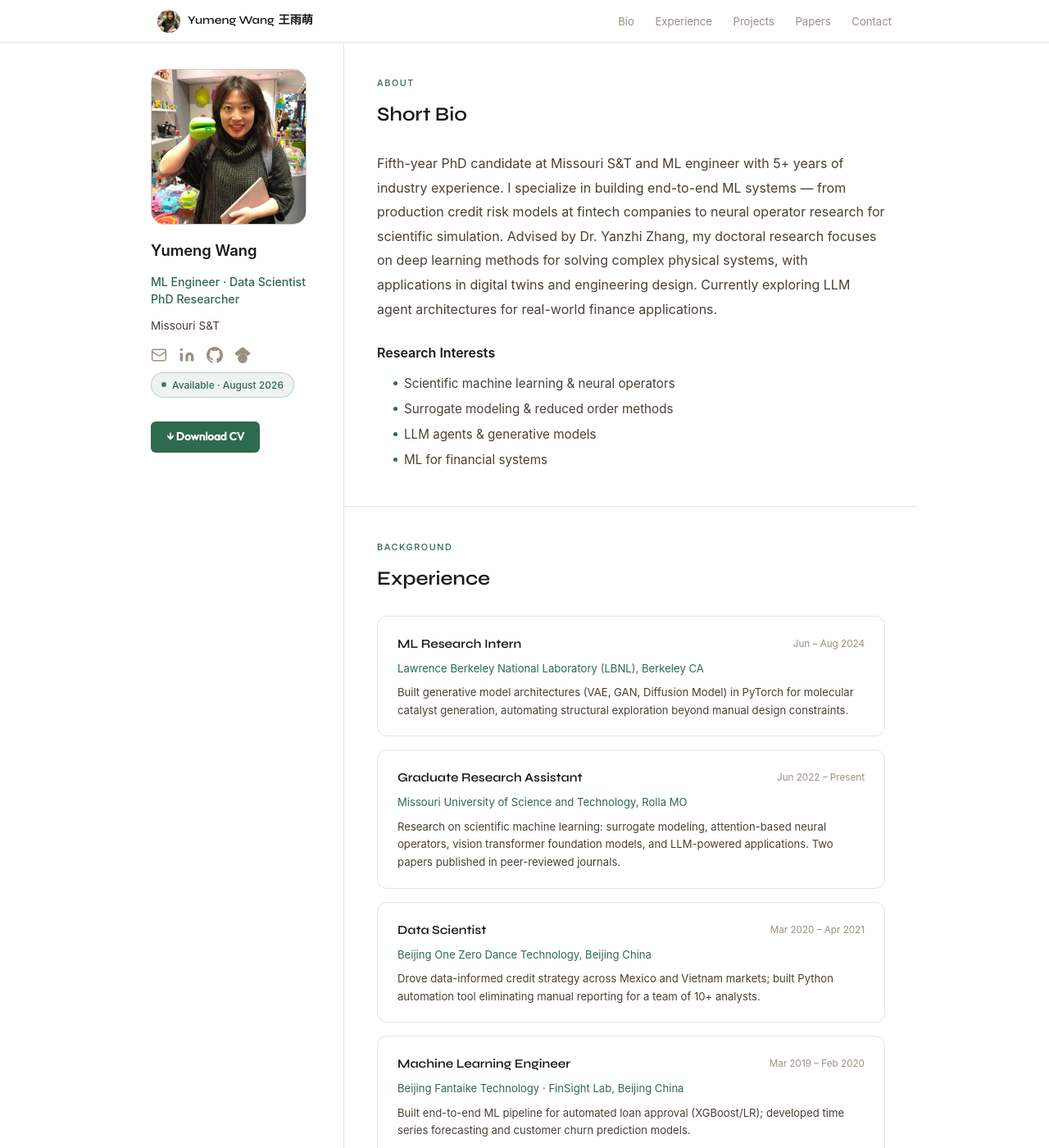
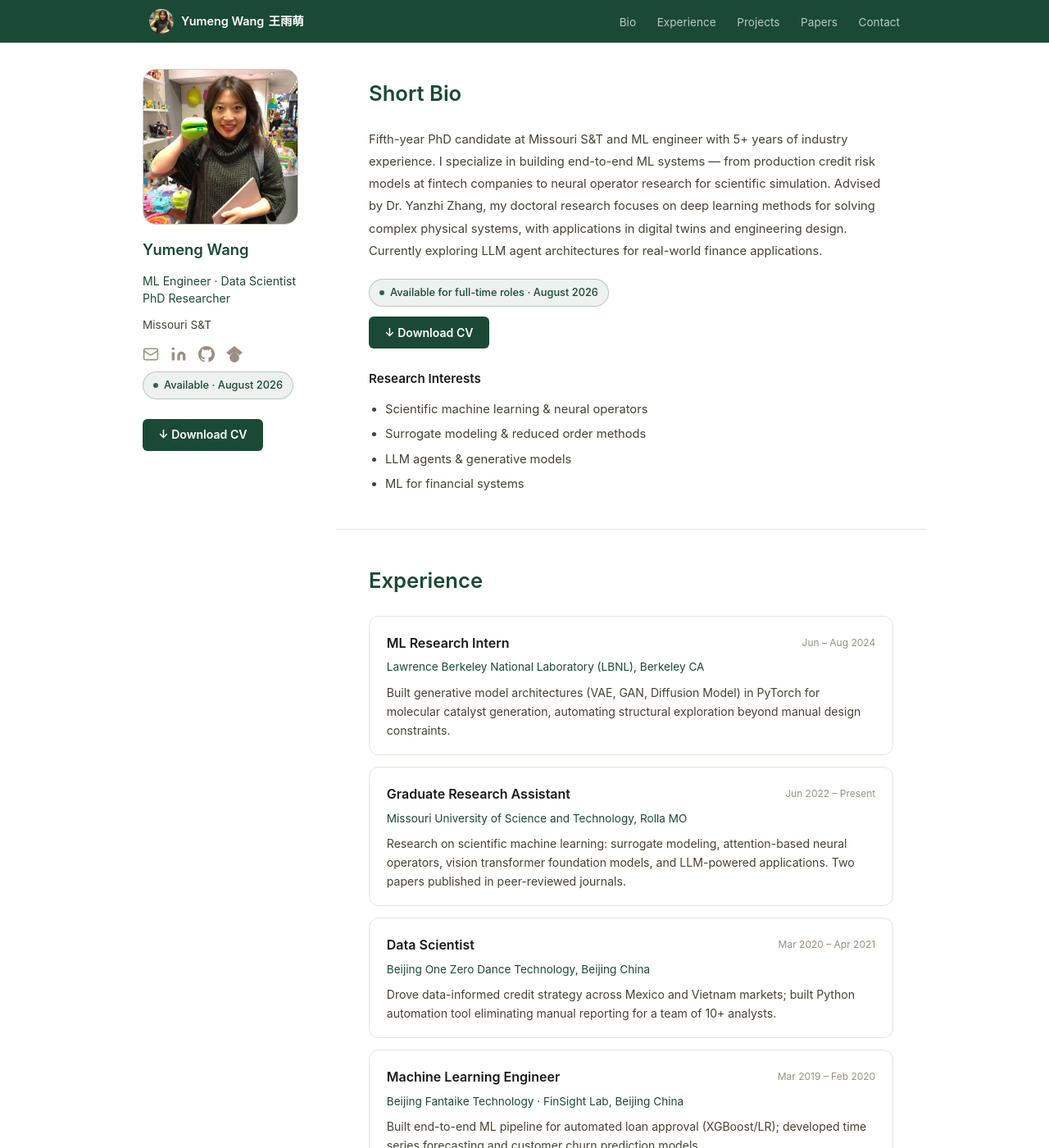
Before and after one commit to YumengWang0/YumengWang0.github.io, a Jekyll site: the page built from index.md, in a window 1280 px wide and 1400 px high. Shown: the whole window at 82% size. Built offline with Jekyll 4.4.1, drawn with Linux system fonts in a browser that asks for light colours; some of the changed text lies outside the part shown.

Commit message:
Revise the index, navigation

```diff
--- a/assets/css/style.css
+++ b/assets/css/style.css
@@ -1,34 +1,29 @@
 :root {
   --bg:         #ffffff;
-  --bg-nav:     #ffffff;
+  --bg-nav:     #1a4a35;
   --bg-card:    #ffffff;
-  --accent:     #2d6a4f;
-  --accent-dim: rgba(45,106,79,0.08);
-  --accent-bdr: rgba(45,106,79,0.25);
+  --accent:     #1a4a35;
+  --accent-dim: rgba(26,74,53,0.08);
+  --accent-bdr: rgba(26,74,53,0.25);
   --text-1:     #1a1a1a;
   --text-2:     #4a4035;
   --text-3:     #9b8f82;
   --border:     #e8e4de;
   --border-2:   #d4cdc4;
-  --green:      #2d6a4f;
-  --green-dim:  rgba(45,106,79,0.08);
-  --green-bdr:  rgba(45,106,79,0.25);
   --r:          12px;
-  --max-w:      960px;
+  --max-w:      980px;
+  --nav-h:      52px;
 }
 
 *, *::before, *::after { margin:0; padding:0; box-sizing:border-box; }
 html { scroll-behavior:smooth; }
-
 h1 { display:none !important; }
-.page-title { display:none !important; }
-.site-title { display:none !important; }
 
 body {
-  background: var(--bg) !important;
-  color: var(--text-1) !important;
-  font-family: -apple-system, BlinkMacSystemFont, 'Segoe UI', Arial, sans-serif !important;
-  font-size: 17px !important;
+  background: var(--bg);
+  color: var(--text-1);
+  font-family: -apple-system, BlinkMacSystemFont, 'Segoe UI', Arial, sans-serif;
+  font-size: 16px;
   line-height: 1.75;
   -webkit-font-smoothing: antialiased;
 }
@@ -37,310 +32,183 @@ a:hover { opacity: 0.75; }
 
 /* NAV */
 nav {
-  position: sticky !important; top:0; z-index:100;
-  height: 52px;
-  background: var(--bg-nav) !important;
-  border-bottom: 0.5px solid var(--border);
+  position: sticky; top:0; z-index:100;
+  height: var(--nav-h);
+  background: var(--bg-nav);
+  border-bottom: none;
 }
 .nav-inner {
   max-width: var(--max-w); margin:0 auto;
   height:100%; padding:0 2rem;
-  display:flex !important; align-items:center; justify-content:space-between;
+  display:flex; align-items:center; justify-content:space-between;
 }
 .nav-left { display:flex; align-items:center; gap:9px; }
 .nav-avatar {
-  width:28px; height:28px; border-radius:50%;
-  background: #1a1a1a; overflow:hidden;
+  width:30px; height:30px; border-radius:50%;
+  background: #111; overflow:hidden;
   display:flex; align-items:center; justify-content:center;
-  font-size:10px; font-weight:600; color: #ffffff;
-  flex-shrink:0;
+  font-size:10px; font-weight:600; color:#fff; flex-shrink:0;
 }
 .nav-avatar img { width:100%; height:100%; object-fit:cover; }
-.nav-logo {
-  font-family: 'Syne', sans-serif !important;
-  font-size: 0.88rem !important; font-weight:600 !important;
-  color: var(--text-1) !important;
-}
-.nav-logo-cn {
-  font-size: 0.88rem !important; font-weight:600 !important;
-  color: var(--text-1) !important; margin-left:0.1rem;
-}
-.nav-links { display:flex !important; gap:1.6rem; list-style:none !important; }
-.nav-links a {
-  color: var(--text-3) !important; font-size:0.82rem !important;
-  transition:color 0.2s; text-decoration:none !important;
-}
-.nav-links a:hover,
-.nav-links a.active { color: var(--accent) !important; opacity:1; font-weight:500; }
+.nav-logo { font-size:0.9rem; font-weight:600; color:#fff; }
+.nav-logo-cn { font-size:0.9rem; font-weight:600; color:#fff; margin-left:0.1rem; }
+.nav-links { display:flex; gap:1.6rem; list-style:none; }
+.nav-links a { color:rgba(255,255,255,0.7); font-size:0.85rem; transition:color 0.2s; text-decoration:none; }
+.nav-links a:hover, .nav-links a.active { color:#fff; opacity:1; }
 
-/* LAYOUT */
-.container { max-width:var(--max-w); margin:0 auto; padding:0 2rem; }
-.page-section { padding:4rem 0; }
-.page-section + .page-section { border-top:0.5px solid var(--border); }
-.section-label {
-  font-size:0.68rem; font-weight:500;
-  letter-spacing:0.14em; text-transform:uppercase;
-  color:var(--accent); margin-bottom:0.5rem;
-}
-h2 {
-  font-family:'Syne', sans-serif !important;
-  font-size:1.5rem !important; font-weight:600 !important;
-  color:var(--text-1) !important; margin-bottom:1.75rem;
-  display:block !important;
-}
-
-/* AVAILABLE BADGE */
-.available-badge {
-  display:inline-flex; align-items:center; gap:7px;
-  background:var(--green-dim); border:1px solid var(--green-bdr);
-  color:var(--green); font-size:0.75rem; font-weight:500;
-  padding:4px 12px; border-radius:20px; margin-bottom:1.1rem;
-}
-.available-dot {
-  width:6px; height:6px; border-radius:50%; background:var(--green);
-  animation:pulse 2s ease-in-out infinite;
-}
-@keyframes pulse { 0%,100%{opacity:1} 50%{opacity:0.35} }
-
-/* BUTTONS */
-.btn-outline {
-  display:inline-flex; align-items:center; gap:5px;
-  border:1px solid var(--border-2); color:var(--text-1) !important;
-  font-size:0.8rem; font-weight:400;
-  padding:0.35rem 0.85rem; border-radius:6px;
-  background:var(--bg-nav);
-  transition:border-color 0.2s; font-family:'Outfit',sans-serif;
-  text-decoration:none !important;
-}
-.btn-outline:hover { border-color:var(--accent); opacity:1; }
-.btn-primary {
-  display:inline-flex; align-items:center; gap:6px;
-  background:var(--accent); color:#fff !important;
-  font-size:0.85rem; font-weight:600;
-  padding:0.45rem 1.2rem; border-radius:6px;
-  transition:opacity 0.2s; font-family:'Outfit',sans-serif;
-  text-decoration:none !important;
-}
-.btn-primary:hover { opacity:0.85; }
-
-/* TAGS */
-.tag-group { display:flex; flex-wrap:wrap; gap:6px; margin-top:0.5rem; }
-.tag {
-  font-size:0.71rem; padding:3px 10px; border-radius:4px;
-  background:var(--accent-dim); color:var(--accent);
-  border:1px solid var(--accent-bdr);
-}
-
-/* CARDS */
-.card {
-  background:var(--bg-card); border:0.5px solid var(--border);
-  border-radius:var(--r); padding:1.25rem 1.5rem;
-  margin-bottom:1rem; transition:border-color 0.25s;
-}
-.card:hover { border-color:var(--accent-bdr); }
-
-/* HERO */
-.hero { padding:4rem 0 3rem; }
-.hero-grid {
-  display:grid; grid-template-columns:240px 1fr;
-  gap:3rem; align-items:start;
-}
-.hero-left {
-  display:flex; flex-direction:column;
-  align-items:flex-start; gap:0.7rem; text-align:left;
-}
-.hero-photo {
-  width:190px; height:190px; border-radius:16px;
-  object-fit:cover; border:1.5px solid var(--border-2); display:block;
-}
-.social-icons {
-  display:flex; flex-direction:row; gap:12px; margin-top:0.25rem;
-}
-.social-icons a {
-  color:var(--text-3); transition:color 0.2s;
-  display:flex; align-items:center;
-}
-.social-icons a:hover { color:var(--accent); opacity:1; }
-
-/* RESEARCH INTERESTS */
-.research-interests { margin-top:1rem; }
-.ri-title { font-size:0.78rem; font-weight:600; color:var(--text-1); margin-bottom:0.4rem; }
-.ri-list { list-style:none; padding:0; }
-.ri-list li {
-  font-size:0.78rem; color:var(--text-2);
-  padding:3px 0; display:flex; align-items:center; gap:8px;
-}
-.ri-list li::before {
-  content:''; width:5px; height:5px; border-radius:50%;
-  background:var(--accent); flex-shrink:0;
-}
-.hero-name {
-  font-size:1.15rem;
-  font-weight:600; color:var(--text-1) !important;
-}
-.hero-role { font-size:0.88rem; color:var(--accent); font-weight:500; line-height:1.5; }
-.hero-affil { font-size:0.85rem; color:var(--text-2); }
-.social-icons { display:flex; flex-direction:row; gap:14px; margin-top:0.35rem; }
-.social-icons a { color:var(--text-3); transition:color 0.2s; display:flex; align-items:center; }
-.social-icons a:hover { color:var(--accent); opacity:1; }
-.social-btns { display:flex; flex-direction:row; justify-content:flex-start; gap:6px; flex-wrap:wrap; }
-.social-btns .btn-outline { padding:0.3rem 0.7rem; font-size:0.75rem; }
-
-.hero-subtitle { color:var(--accent); font-size:1.1rem; font-weight:600; margin-bottom:0.85rem; }
-.hero-bio { color:var(--text-2); font-size:1rem; line-height:1.85; margin-bottom:1.25rem; }
-.hero-actions { display:flex; flex-wrap:wrap; gap:8px; margin-top:0.75rem; margin-bottom:0; }
-
-.research-interests { margin-top:1.25rem; margin-bottom:1rem; }
-.ri-title { font-size:1rem; font-weight:600; color:var(--text-1); margin-bottom:0.5rem; }
-.ri-list { list-style:disc; padding-left:1.25rem; }
-.ri-list li { font-size:0.95rem; color:var(--text-2); padding:3px 0; line-height:1.65; }
-
-/* NEWS */
-.news-list { display:flex; flex-direction:column; gap:0.85rem; }
-.news-item { display:grid; grid-template-columns:76px 1fr; gap:1rem; font-size:0.875rem; }
-.news-date { color:var(--accent); font-weight:500; font-size:0.78rem; padding-top:2px; white-space:nowrap; }
-.news-text { color:var(--text-2); line-height:1.65; }
-.news-text em { color:var(--text-1); font-style:normal; font-weight:500; }
-.news-award { color:var(--accent); font-weight:500; }
-
-/* PAPERS */
-.pub-title { font-weight:500; font-size:0.95rem; color:var(--text-1); margin-bottom:0.3rem; line-height:1.5; }
-.pub-venue { font-size:0.8rem; color:var(--accent); margin-bottom:0.2rem; }
-.pub-authors { font-size:0.78rem; color:var(--text-3); margin-bottom:0.75rem; }
-.pub-me { color:var(--text-2); font-weight:500; }
-
-/* EXPERIENCE */
-.exp-header { display:grid; grid-template-columns:1fr auto; gap:1rem; align-items:start; margin-bottom:0.35rem; }
-.exp-role { font-family:'Syne',sans-serif; font-size:0.95rem; font-weight:600; color:var(--text-1); }
-.exp-company { font-size:0.82rem; color:var(--accent); margin-bottom:0.45rem; }
-.exp-date { font-size:0.73rem; color:var(--text-3); white-space:nowrap; padding-top:3px; }
-.exp-desc { font-size:0.82rem; color:var(--text-2); line-height:1.65; }
-
-/* EDUCATION */
-.edu-item {
-  display:grid; grid-template-columns:1fr auto; gap:1rem;
-  padding-bottom:1.25rem; margin-bottom:1.25rem;
-  border-bottom:0.5px solid var(--border);
-}
-.edu-item:last-child { border-bottom:none; margin-bottom:0; padding-bottom:0; }
-.edu-degree { font-weight:500; font-size:0.95rem; color:var(--text-1); margin-bottom:0.15rem; }
-.edu-school { font-size:0.82rem; color:var(--accent); margin-bottom:0.2rem; }
-.edu-note { font-size:0.78rem; color:var(--text-2); }
-.edu-date { font-size:0.73rem; color:var(--text-3); white-space:nowrap; padding-top:3px; }
-
-/* PROJECTS */
-.proj-grid { display:grid; grid-template-columns:1fr 1fr; gap:1.25rem; }
-.card-body { padding:1rem 1.25rem; }
-.tag-row { display:flex; flex-wrap:wrap; gap:5px; margin-bottom:0.6rem; }
-.proj-img {
-  width:100%; height:160px; overflow:hidden;
-  border-bottom:0.5px solid var(--border);
-  background:var(--bg); display:flex; align-items:center; justify-content:center;
-}
-.proj-img-fill { width:100%; height:100%; object-fit:cover; }
-.pub-img {
-  width:100%; height:180px; overflow:hidden;
-  border-bottom:0.5px solid var(--border);
-  background:var(--bg); display:flex; align-items:center; justify-content:center;
-}
-.proj-title { font-family:'Syne',sans-serif; font-size:0.95rem; font-weight:600; color:var(--text-1); margin-bottom:0.3rem; }
-.proj-tech { font-size:0.78rem; color:var(--accent); margin-bottom:0.5rem; }
-.proj-desc { font-size:0.82rem; color:var(--text-2); line-height:1.65; margin-bottom:0.75rem; }
-.card-links {
-  display:flex; gap:1rem; padding-top:0.75rem;
-  border-top:0.5px solid var(--border); margin-top:0.75rem;
-}
-.card-link {
-  font-size:0.78rem; color:var(--text-3) !important;
-  display:flex; align-items:center; gap:4px;
-  transition:color 0.2s; text-decoration:none !important;
-}
-.card-link:hover { color:var(--accent) !important; opacity:1; }
-
-/* CONTACT */
-.contact-intro { color:var(--text-2); font-size:0.9rem; margin-bottom:1.5rem; max-width:540px; }
-.contact-btns { display:flex; gap:0.75rem; flex-wrap:wrap; }
-
-/* FOOTER */
-footer {
-  border-top:0.5px solid var(--border);
-  padding:2rem 0; text-align:center;
-  font-size:0.78rem; color:var(--text-3);
-  background:var(--bg-nav);
-}
-
-/* RESPONSIVE */
-@media (max-width:640px) {
-  .hero-grid { grid-template-columns:1fr; gap:2rem; }
-  .exp-header, .edu-item { grid-template-columns:1fr; }
-  .exp-date, .edu-date { display:none; }
-  .proj-grid { grid-template-columns:1fr; }
-}
-
-/* ── PAGE LAYOUT: STICKY SIDEBAR ── */
+/* PAGE LAYOUT */
 .page-layout {
   display: grid;
   grid-template-columns: 260px 1fr;
-  min-height: calc(100vh - 52px);
   max-width: var(--max-w);
   margin: 0 auto;
+  min-height: calc(100vh - var(--nav-h));
 }
 
 .sticky-sidebar {
   position: sticky;
-  top: 52px;
-  height: calc(100vh - 52px);
+  top: var(--nav-h);
+  height: calc(100vh - var(--nav-h));
   overflow-y: auto;
   padding: 2rem 1.5rem;
-  border-right: 0.5px solid var(--border);
   display: flex;
   flex-direction: column;
   align-items: flex-start;
   gap: 0.7rem;
 }
 
-.scroll-content {
-  padding: 0;
-  min-width: 0;
-}
+.scroll-content { min-width:0; }
 
 .content-section {
   padding: 2.5rem 2.5rem;
   border-bottom: 0.5px solid var(--border);
 }
-.content-section:last-child { border-bottom: none; }
-.content-section h2 {
-  font-size: 1.5rem !important;
-  font-weight: 600 !important;
-  color: var(--text-1) !important;
-  margin-bottom: 1.5rem;
+.content-section:last-child { border-bottom:none; }
+
+h2 {
+  font-size: 1.6rem;
+  font-weight: 600;
+  color: var(--accent);
+  margin-bottom: 1.25rem;
   display: block !important;
 }
 
-/* SIDEBAR ELEMENTS */
+/* SIDEBAR */
 .sidebar-photo {
-  width: 190px; height: 190px;
-  border-radius: 16px; object-fit: cover;
-  border: 1.5px solid var(--border-2);
-  display: block; margin-bottom: 0.25rem;
+  width:190px; height:190px; border-radius:16px;
+  object-fit:cover; border:1.5px solid var(--border-2); display:block;
+  margin-bottom:0.2rem;
 }
-.sidebar-name { font-size: 1.15rem; font-weight: 600; color: var(--text-1); }
-.sidebar-role { font-size: 0.88rem; color: var(--accent); font-weight: 500; line-height: 1.5; }
-.sidebar-affil { font-size: 0.85rem; color: var(--text-2); }
-.sidebar-icons { display: flex; gap: 14px; margin-top: 0.1rem; }
-.sidebar-icons a { color: var(--text-3); display: flex; align-items: center; transition: color 0.2s; }
-.sidebar-icons a:hover { color: var(--accent); opacity: 1; }
+.sidebar-name { font-size:1.15rem; font-weight:600; color:var(--accent); }
+.sidebar-role { font-size:0.88rem; color:var(--accent); line-height:1.5; }
+.sidebar-affil { font-size:0.85rem; color:var(--text-2); }
+.sidebar-icons { display:flex; gap:14px; margin-top:0.1rem; }
+.sidebar-icons a { color:var(--text-3); display:flex; align-items:center; transition:color 0.2s; }
+.sidebar-icons a:hover { color:var(--accent); opacity:1; }
 
-/* BIO SECTION */
-.bio-text { font-size: 1rem; color: var(--text-2); line-height: 1.85; margin-bottom: 1.5rem; }
-.ri-title { font-size: 1rem; font-weight: 600; color: var(--text-1); margin-bottom: 0.5rem; }
-.ri-list { list-style: disc; padding-left: 1.25rem; margin-bottom: 0; }
-.ri-list li { font-size: 0.95rem; color: var(--text-2); padding: 3px 0; line-height: 1.65; }
+/* AVAILABLE BADGE */
+.available-badge {
+  display:inline-flex; align-items:center; gap:7px;
+  background:var(--accent-dim); border:0.5px solid var(--accent-bdr);
+  color:var(--accent); font-size:0.8rem; font-weight:500;
+  padding:5px 12px; border-radius:20px; margin-bottom:0.75rem;
+}
+.available-dot {
+  width:6px; height:6px; border-radius:50%; background:var(--accent);
+  animation:pulse 2s ease-in-out infinite;
+}
+@keyframes pulse { 0%,100%{opacity:1} 50%{opacity:0.3} }
+
+/* BUTTONS */
+.btn-primary {
+  display:inline-flex; align-items:center; gap:6px;
+  background:var(--accent); color:#fff;
+  font-size:0.88rem; font-weight:600;
+  padding:0.45rem 1.2rem; border-radius:6px;
+  transition:opacity 0.2s; text-decoration:none;
+}
+.btn-primary:hover { opacity:0.85; }
+.btn-outline {
+  display:inline-flex; align-items:center; gap:5px;
+  border:1px solid var(--accent-bdr); color:var(--accent);
+  font-size:0.85rem; font-weight:500;
+  padding:0.42rem 1rem; border-radius:6px;
+  transition:background 0.2s; text-decoration:none;
+}
+.btn-outline:hover { background:var(--accent-dim); opacity:1; }
+
+/* BIO */
+.bio-text { font-size:0.92rem; color:var(--text-2); line-height:1.85; margin-bottom:1.25rem; }
+.ri-title { font-size:0.95rem; font-weight:600; color:var(--text-1); margin-bottom:0.5rem; }
+.ri-list { list-style:disc; padding-left:1.25rem; }
+.ri-list li { font-size:0.92rem; color:var(--text-2); padding:3px 0; line-height:1.65; }
+.research-interests { margin-top:0; }
+
+/* TAGS */
+.tag-group { display:flex; flex-wrap:wrap; gap:6px; }
+.tag { font-size:0.72rem; padding:3px 10px; border-radius:4px; background:var(--accent-dim); color:var(--accent); border:1px solid var(--accent-bdr); }
+.tag-row { display:flex; flex-wrap:wrap; gap:5px; margin-bottom:0.6rem; }
+
+/* CARDS */
+.card {
+  background:var(--bg-card); border:0.5px solid var(--border);
+  border-radius:var(--r); padding:1.1rem 1.3rem;
+  margin-bottom:0.9rem; transition:border-color 0.25s;
+}
+.card:hover { border-color:var(--accent-bdr); }
+.card-body { padding:1rem 1.25rem; }
+
+/* EXPERIENCE */
+.exp-header { display:grid; grid-template-columns:1fr auto; gap:1rem; align-items:start; margin-bottom:0.3rem; }
+.exp-role { font-size:1rem; font-weight:600; color:var(--text-1); }
+.exp-company { font-size:0.85rem; color:var(--accent); margin-bottom:0.4rem; }
+.exp-date { font-size:0.75rem; color:var(--text-3); white-space:nowrap; padding-top:3px; }
+.exp-desc { font-size:0.88rem; color:var(--text-2); line-height:1.65; }
+
+/* EDUCATION */
+.edu-item {
+  display:grid; grid-template-columns:1fr auto; gap:1rem;
+  padding-bottom:1.1rem; margin-bottom:1.1rem;
+  border-bottom:0.5px solid var(--border);
+}
+.edu-item:last-child { border-bottom:none; margin-bottom:0; padding-bottom:0; }
+.edu-degree { font-weight:500; font-size:0.95rem; color:var(--text-1); margin-bottom:0.15rem; }
+.edu-school { font-size:0.85rem; color:var(--accent); margin-bottom:0.2rem; }
+.edu-note { font-size:0.78rem; color:var(--text-2); }
+.edu-date { font-size:0.75rem; color:var(--text-3); white-space:nowrap; padding-top:3px; }
+
+/* PROJECTS */
+.proj-grid { display:grid; grid-template-columns:1fr 1fr; gap:1.1rem; }
+.proj-img { width:100%; height:160px; overflow:hidden; border-bottom:0.5px solid var(--border); background:var(--border); display:flex; align-items:center; justify-content:center; }
+.proj-img-fill { width:100%; height:100%; object-fit:cover; }
+.pub-img { width:100%; height:180px; overflow:hidden; border-bottom:0.5px solid var(--border); background:var(--border); }
+.proj-title { font-size:0.95rem; font-weight:600; color:var(--text-1); margin-bottom:0.3rem; }
+.proj-tech { font-size:0.78rem; color:var(--accent); margin-bottom:0.5rem; }
+.proj-desc { font-size:0.85rem; color:var(--text-2); line-height:1.65; margin-bottom:0.75rem; }
+.card-links { display:flex; gap:1rem; padding-top:0.75rem; border-top:0.5px solid var(--border); margin-top:0.75rem; }
+.card-link { font-size:0.8rem; color:var(--text-3); display:flex; align-items:center; gap:4px; transition:color 0.2s; text-decoration:none; }
+.card-link:hover { color:var(--accent); opacity:1; }
+
+/* PAPERS */
+.pub-card { padding:0; overflow:hidden; }
+.pub-title { font-weight:500; font-size:0.95rem; color:var(--text-1); margin-bottom:0.3rem; line-height:1.5; }
+.pub-venue { font-size:0.82rem; color:var(--accent); margin-bottom:0.2rem; }
+.pub-authors { font-size:0.78rem; color:var(--text-3); margin-bottom:0.75rem; }
+.pub-me { color:var(--text-2); font-weight:500; }
+
+/* CONTACT */
+.contact-intro { font-size:0.92rem; color:var(--text-2); margin-bottom:1.5rem; max-width:540px; }
+.contact-btns { display:flex; gap:0.75rem; flex-wrap:wrap; }
 
 /* FOOTER */
-.footer-inner { max-width: var(--max-w); margin: 0 auto; padding: 0 2rem; }
+footer { border-top:0.5px solid var(--border); padding:1.5rem 0; text-align:center; font-size:0.78rem; color:var(--text-3); }
+.footer-inner { max-width:var(--max-w); margin:0 auto; padding:0 2rem; }
 
-@media (max-width: 700px) {
-  .page-layout { grid-template-columns: 1fr; }
-  .sticky-sidebar { position: static; height: auto; border-right: none; border-bottom: 0.5px solid var(--border); }
+/* RESPONSIVE */
+@media (max-width:700px) {
+  .page-layout { grid-template-columns:1fr; }
+  .sticky-sidebar { position:static; height:auto; border-bottom:0.5px solid var(--border); }
+  .proj-grid { grid-template-columns:1fr; }
+  .exp-header, .edu-item { grid-template-columns:1fr; }
+  .exp-date, .edu-date { display:none; }
 }
--- a/index.md
+++ b/index.md
@@ -25,7 +25,6 @@ permalink: /
 <main class="scroll-content">
 
   <section id="bio" class="content-section">
-    <div class="section-label">About</div>
     <h2>Short Bio</h2>
     <p class="bio-text">
       Fifth-year PhD candidate at Missouri S&amp;T and ML engineer with 5+ years of industry experience.
@@ -35,6 +34,13 @@ permalink: /
       with applications in digital twins and engineering design. Currently exploring LLM agent
       architectures for real-world finance applications.
     </p>
+    <div class="available-badge">
+      <span class="available-dot"></span>
+      Available for full-time roles · August 2026
+    </div>
+    <div style="margin-bottom:1.5rem;">
+      <a href="/files/CV_YumengWang.pdf" target="_blank" class="btn-primary">↓ Download CV</a>
+    </div>
     <div class="ri-title">Research Interests</div>
     <ul class="ri-list">
       <li>Scientific machine learning &amp; neural operators</li>
@@ -45,7 +51,6 @@ permalink: /
   </section>
 
   <section id="experience" class="content-section">
-    <div class="section-label">Background</div>
     <h2>Experience</h2>
 
     <div class="card">
@@ -123,7 +128,6 @@ permalink: /
   </section>
 
   <section id="projects" class="content-section">
-    <div class="section-label">Personal work</div>
     <h2>Projects</h2>
     <div class="proj-grid">
       <div class="card">
@@ -156,7 +160,6 @@ permalink: /
   </section>
 
   <section id="papers" class="content-section">
-    <div class="section-label">Research</div>
     <h2>Publications</h2>
     <div class="card pub-card">
       <div class="pub-img"><img src="/images/paper1-fig.png" alt="Paper 1" class="proj-img-fill"></div>
@@ -181,7 +184,6 @@ permalink: /
   </section>
 
   <section id="contact" class="content-section">
-    <div class="section-label">Get in touch</div>
     <h2>Contact</h2>
     <p class="contact-intro">Open to full-time ML Engineer, Data Scientist, and Research Scientist roles starting August 2026. Feel free to reach out.</p>
     <div class="contact-btns">
```
